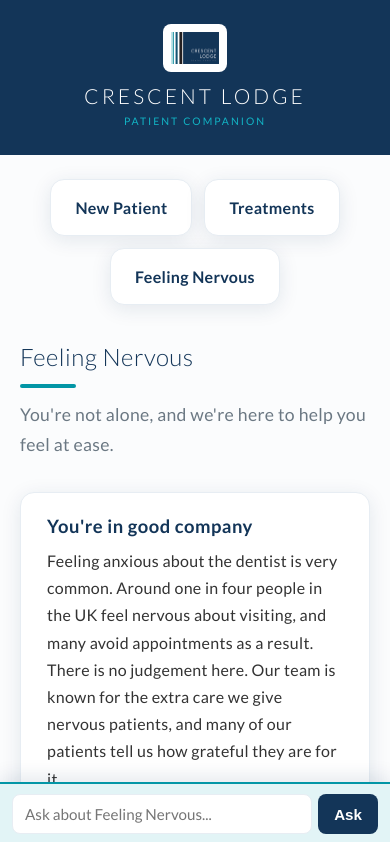
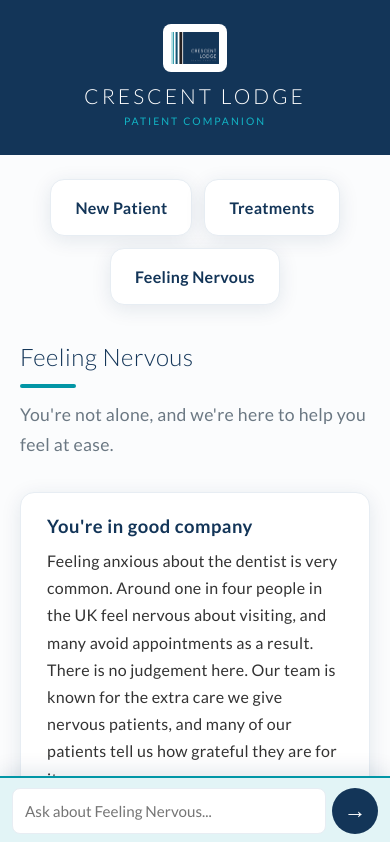
Before and after one commit to ykbhrn/patient-companion, a React (Vite) app: page /nervous in a window 390 px wide. Shown: the top 842 px of the page. Built offline with nearby package versions, Linux system fonts and the light colour scheme.

Commit message:
askbox polished

```diff
--- a/src/App.css
+++ b/src/App.css
@@ -484,6 +484,9 @@
 .askbox-typing span:nth-child(3) {
   animation-delay: 0.3s;
 }
+.btn-arrow {
+  display: none;
+}
 
 @keyframes typing {
   0%,
@@ -539,4 +542,27 @@
     padding: 10px 16px;
     font-size: 0.95rem;
   }
+  .askbox-panel-header {
+    padding-right: 4px;
+  }
+  .askbox-close {
+    padding: 4px 4px 4px 12px;
+  }
+  .askbox-send .btn-text {
+    display: none;
+  }
+  .askbox-send .btn-arrow {
+    display: block;
+  }
+  .askbox-send {
+    width: 46px;
+    height: 46px;
+    padding: 0;
+    border-radius: 50%;
+    font-size: 1.4rem;
+    display: flex;
+    align-items: center;
+    justify-content: center;
+    flex-shrink: 0;
+  }
 }
--- a/src/components/AskBox.jsx
+++ b/src/components/AskBox.jsx
@@ -196,11 +196,18 @@ function AskBox({
             onKeyDown={(e) => e.key === "Enter" && handleAsk()}
           />
           <button
-            className="askbox-btn"
+            className="askbox-btn askbox-send"
             onClick={() => handleAsk()}
             disabled={loading}
           >
-            {loading ? "..." : "Ask"}
+            {loading ? (
+              "..."
+            ) : (
+              <>
+                <span className="btn-text">Ask</span>
+                <span className="btn-arrow">→</span>
+              </>
+            )}
           </button>
         </div>
       )}
```
